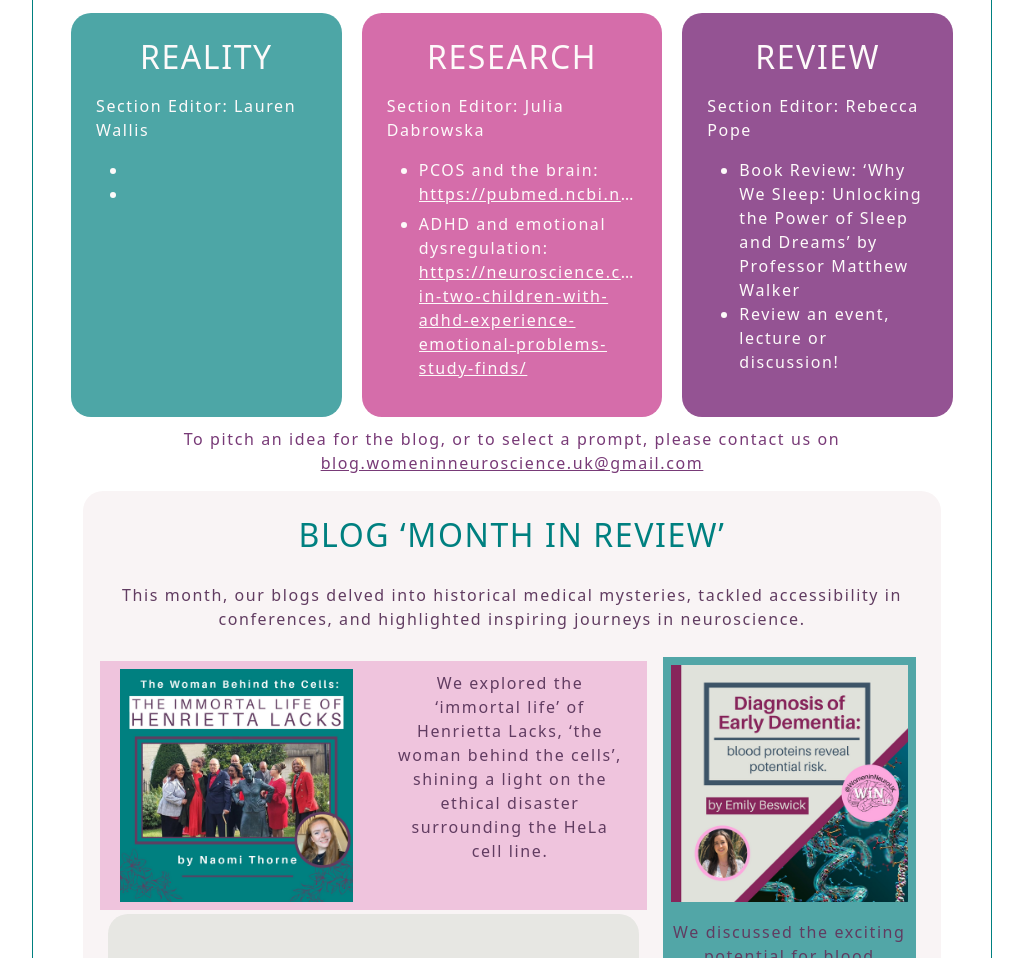
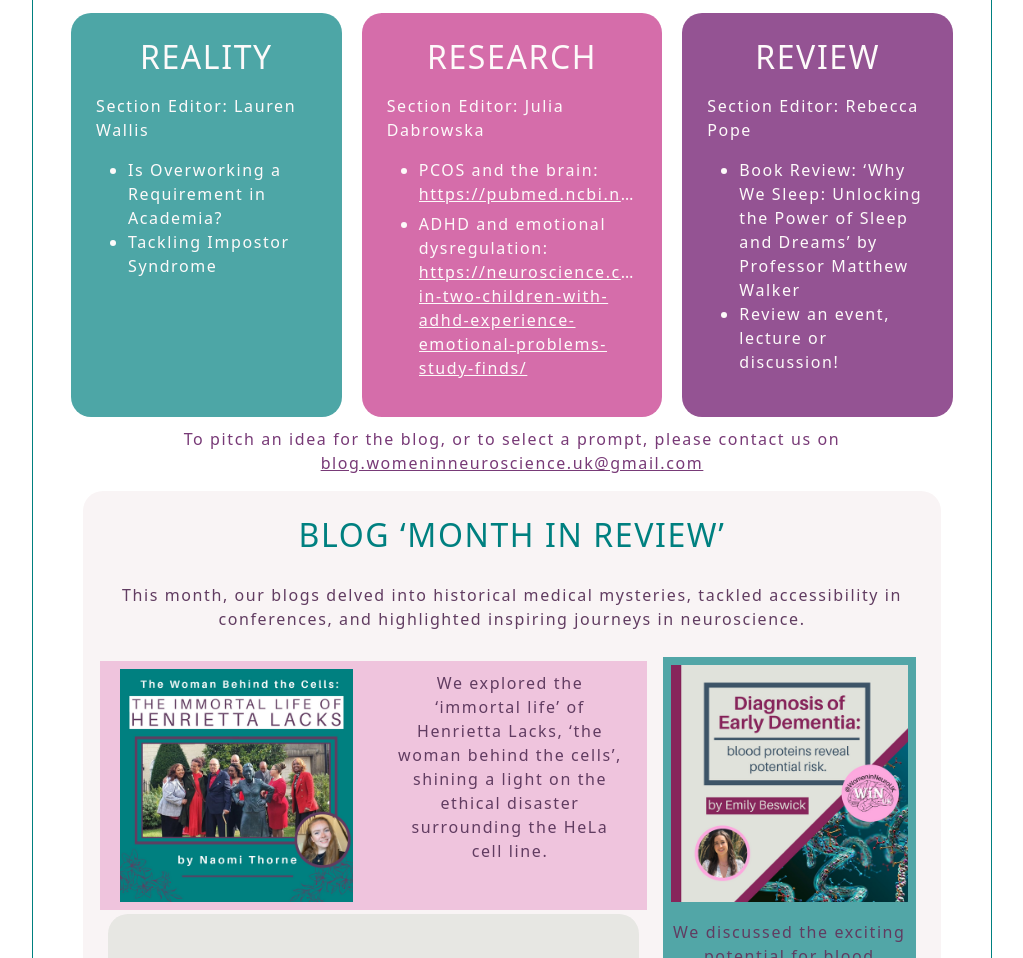
Before and after one commit to cvdana/june-winuk-newsletter, a plain HTML site: page index.html in a window 1280 px wide. Shown: the part 9096-10054 px from the top of the page, without its empty margins (128-1151 px from the left). Drawn offline with nearby package versions, Linux system fonts and the light colour scheme.

Commit message:
added reality section

```diff
--- a/index.html
+++ b/index.html
@@ -621,8 +621,8 @@
             <h2>REALITY</h2>
             <p>Section Editor: Lauren Wallis</p>
             <ul>
-              <li></li>
-              <li></li>
+              <li>Is Overworking a Requirement in Academia?</li>
+              <li>Tackling Impostor Syndrome</li>
             </ul>
           </div>
           <div class="content-box research col-md-4">
```
